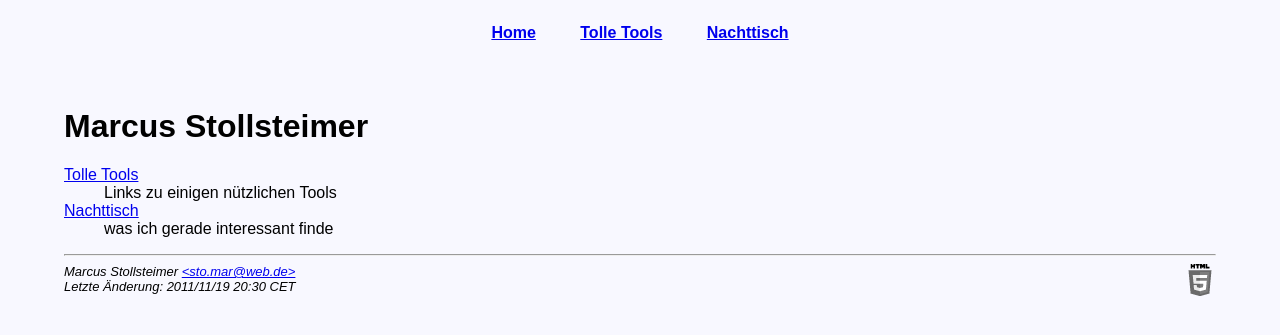
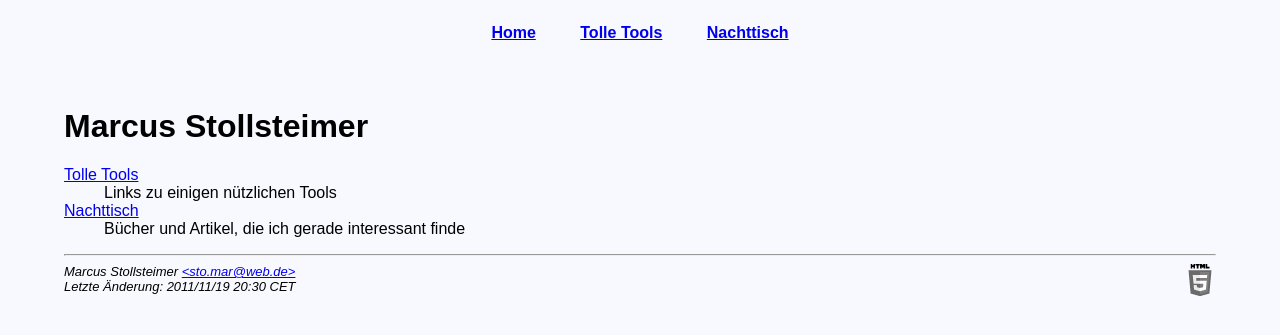
Before and after one commit to stomar/stomar.github.com, a Jekyll site: the page built from index.md, in a window 1280 px wide. Shown: the top 335 px of the page. Built offline with Jekyll 4.4.1, drawn with Linux system fonts in a browser that asks for light colours.

Commit message:
small changes

```diff
--- a/index.md
+++ b/index.md
@@ -10,4 +10,4 @@ date: 2011/11/19 20:30 CET
   : Links zu einigen nützlichen Tools
 
 [Nachttisch](nachttisch.html)
-  : was ich gerade interessant finde
+  : Bücher und Artikel, die ich gerade interessant finde
```
Also changed, not shown: nachttisch.md (+1 -1 lines), tools.md (+2 -0 lines).
